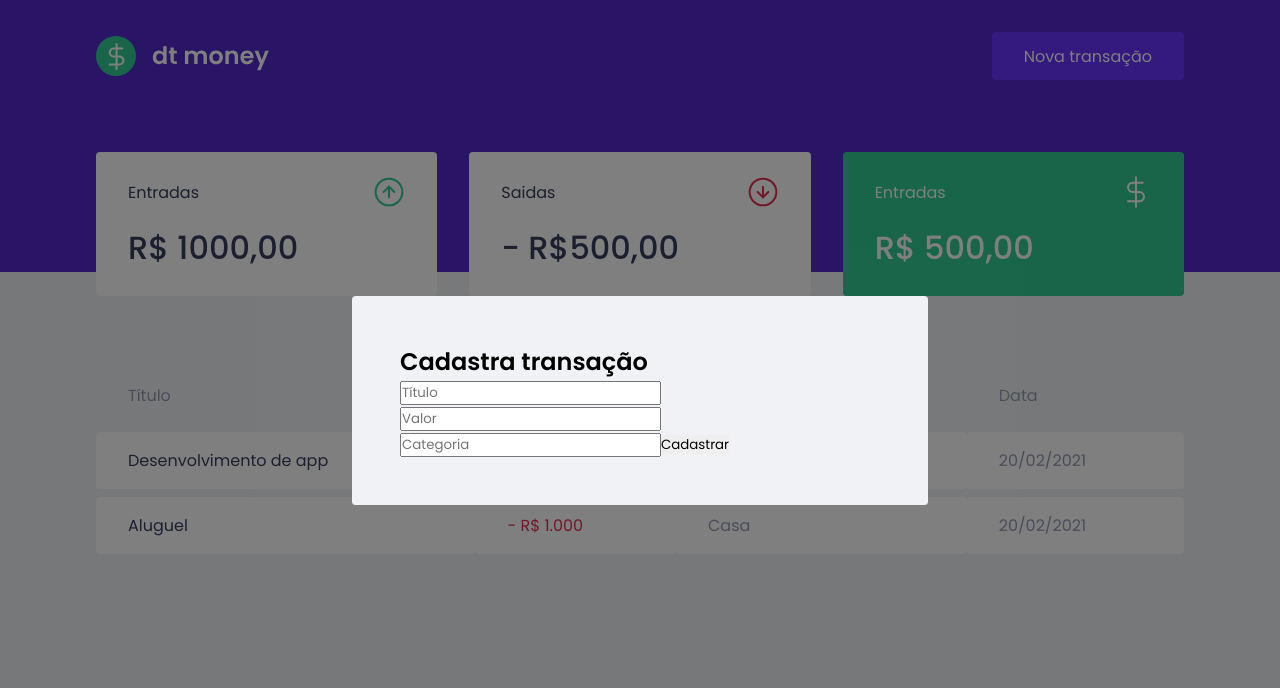
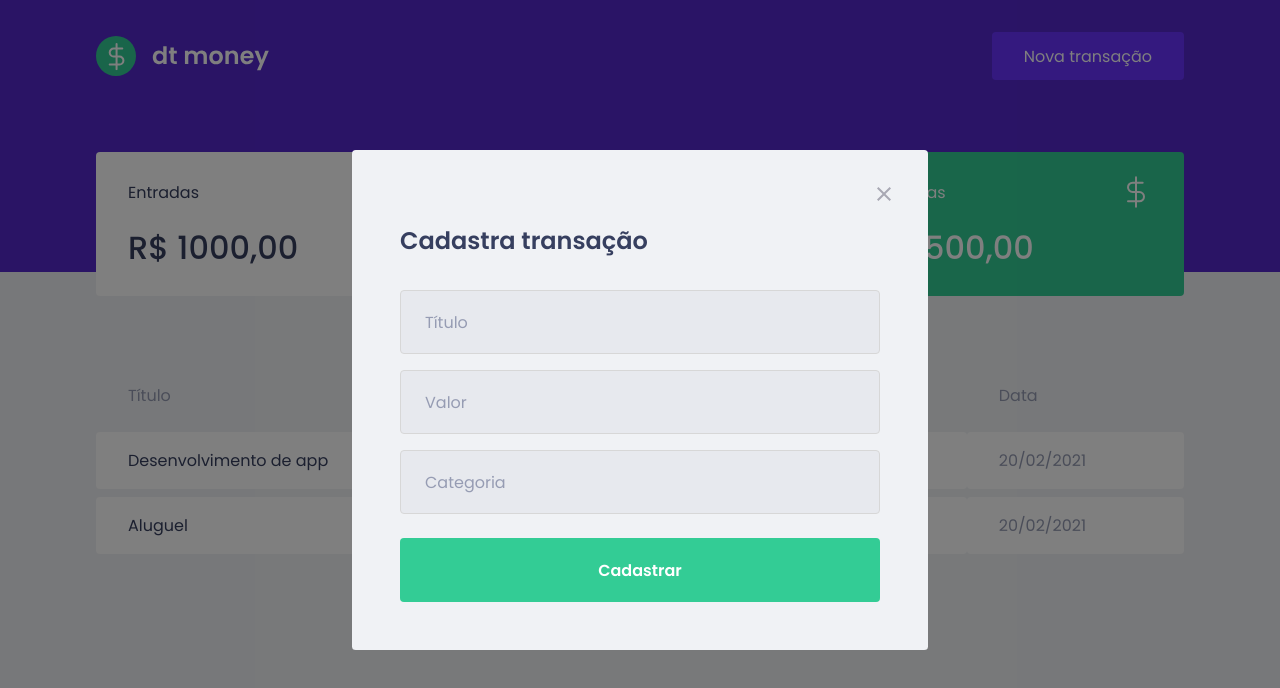
Before and after one commit to ValdielsonSiqueira/dtmoney, a React (Create React App) app: page / in a window 1280 px wide. Both pictures are taken after a click on the button "Nova transação". Shown: the top 688 px of the page. Built offline with nearby package versions, Linux system fonts and the light colour scheme; no server answers; what miragejs would draw is missing.

Commit message:
feat(product) adicionada estilização do modal e inputs

```diff
--- a/src/components/NewTransactionModal/index.tsx
+++ b/src/components/NewTransactionModal/index.tsx
@@ -1,5 +1,6 @@
 import Modal from 'react-modal';
 import { Container } from './styles';
+import closeImage from '../../assets/close.svg';
 
 interface NewTransactionModalProps {
   isOpen: boolean;
@@ -17,6 +18,13 @@ export function NewTransactionModal({
       overlayClassName="react-modal-overlay"
       className="react-modal-content"
     >
+      <button type="button" onClick={onRequestClose}>
+        <img
+          src={closeImage}
+          alt="Fechar modal"
+          className="react-modal-close"
+        />
+      </button>
       <Container>
         <h2>Cadastra transação</h2>
         <input placeholder="Título" />
--- a/src/components/NewTransactionModal/styles.ts
+++ b/src/components/NewTransactionModal/styles.ts
@@ -1,3 +1,46 @@
 import styled from 'styled-components';
 
-export const Container = styled.form``;
+export const Container = styled.form`
+  h2 {
+    color: var(--text-title);
+    font-size: 1.5rem;
+    margin-bottom: 2rem;
+  }
+
+  input {
+    width: 100%;
+    padding: 0 1.5rem;
+    height: 4rem;
+    border-radius: 0.25rem;
+    background: var(--input-background);
+    border: 1px solid var(--input-border);
+    font-weight: 400;
+    font-size: 1rem;
+
+    &::placeholder {
+      color: var(--text-body);
+    }
+
+    & + input {
+      margin-top: 1rem;
+    }
+  }
+
+  button[type='submit'] {
+    width: 100%;
+    padding: 0 1.5rem;
+    height: 4rem;
+    background: var(--green);
+    color: var(--shape);
+    border-radius: 0.25rem;
+    border: 0;
+    font-size: 1rem;
+    margin-top: 1.5rem;
+    transition: filter 0.2s;
+    font-weight: 600;
+
+    &:hover {
+      filter: brightness(0.9);
+    }
+  }
+`;
--- a/src/styles/global.ts
+++ b/src/styles/global.ts
@@ -11,6 +11,8 @@ export const GlobalStyle = createGlobalStyle`
   --shape: #ffffff;
   --green: #33cc95;
   --opacity-5: rgba(0, 0, 0, 0.5);
+  --input-background: #e7e9ee;
+  --input-border: #d7d7d7;
 }
   * {
     margin: 0;
@@ -72,4 +74,17 @@ export const GlobalStyle = createGlobalStyle`
   position: relative;
   border-radius: 0.24rem;
 }
+
+.react-modal-close {
+  position: absolute;
+  right: 1.5rem;
+  top: 1.5rem;
+  border: 0;
+  background: transparent;
+  transition: filter 0.2s;
+
+  &:hover {
+    filter: brightness(0.8);
+  }
+}
 `;
```
